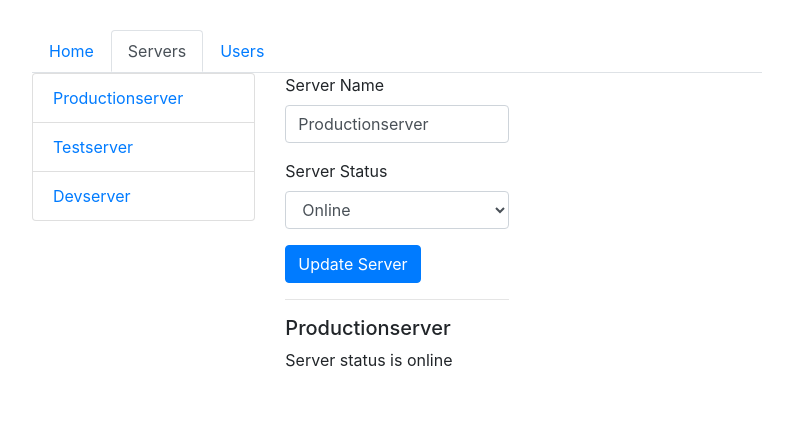
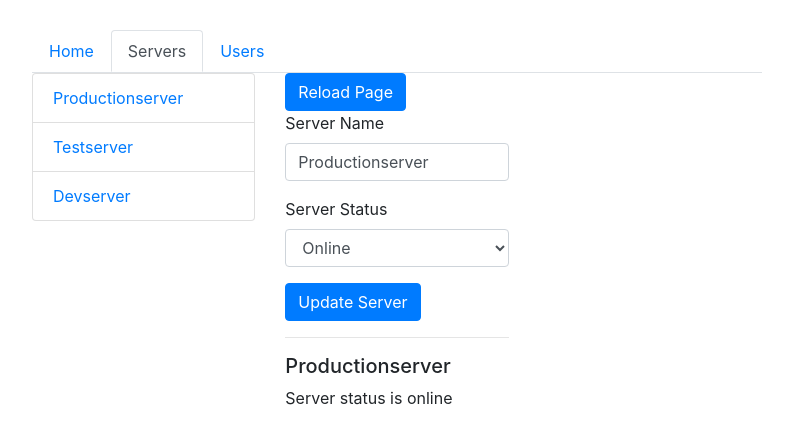
Before and after one commit to Gagandeep39/angular-routing-authguard-ex1, an Angular app: page /servers in a window 1280 px wide. Shown: the top 444 px of the page, without its empty margins (53-846 px from the left). Built offline with nearby package versions, Linux system fonts and the light colour scheme.

Commit message:
Demonstration of relative path programatically

```diff
--- a/src/app/servers/servers.component.html
+++ b/src/app/servers/servers.component.html
@@ -12,6 +12,7 @@
   </div>
   <!-- col 2  -->
   <div class="col-xs-12 col-sm-4">
+    <button class="btn btn-primary" (click)="onReload()">Reload Page</button>
     <app-edit-server></app-edit-server>
     <hr>
     <app-server></app-server>
--- a/src/app/servers/servers.component.ts
+++ b/src/app/servers/servers.component.ts
@@ -1,5 +1,6 @@
 import { Component, OnInit } from '@angular/core';
 import { ServersService } from './servers.service';
+import { Router, ActivatedRoute } from '@angular/router';
 
 @Component({
   selector: 'app-servers',
@@ -9,10 +10,15 @@
 export class ServersComponent implements OnInit {
   servers: {id: number, name: string, status: string}[] = [];
 
-  constructor(private serversService: ServersService) { }
+  constructor(private serversService: ServersService, private router: Router, private route: ActivatedRoute) { }
 
   ngOnInit() {
     this.servers = this.serversService.getServers();
   }
 
+  onReload(){
+    // this.router.navigate(['servers']);  // '/servers'
+    // this.router.navigate(['servers'], {relativeTo: this.route});  // 'servers/servers'
+  }
+
 }
```
